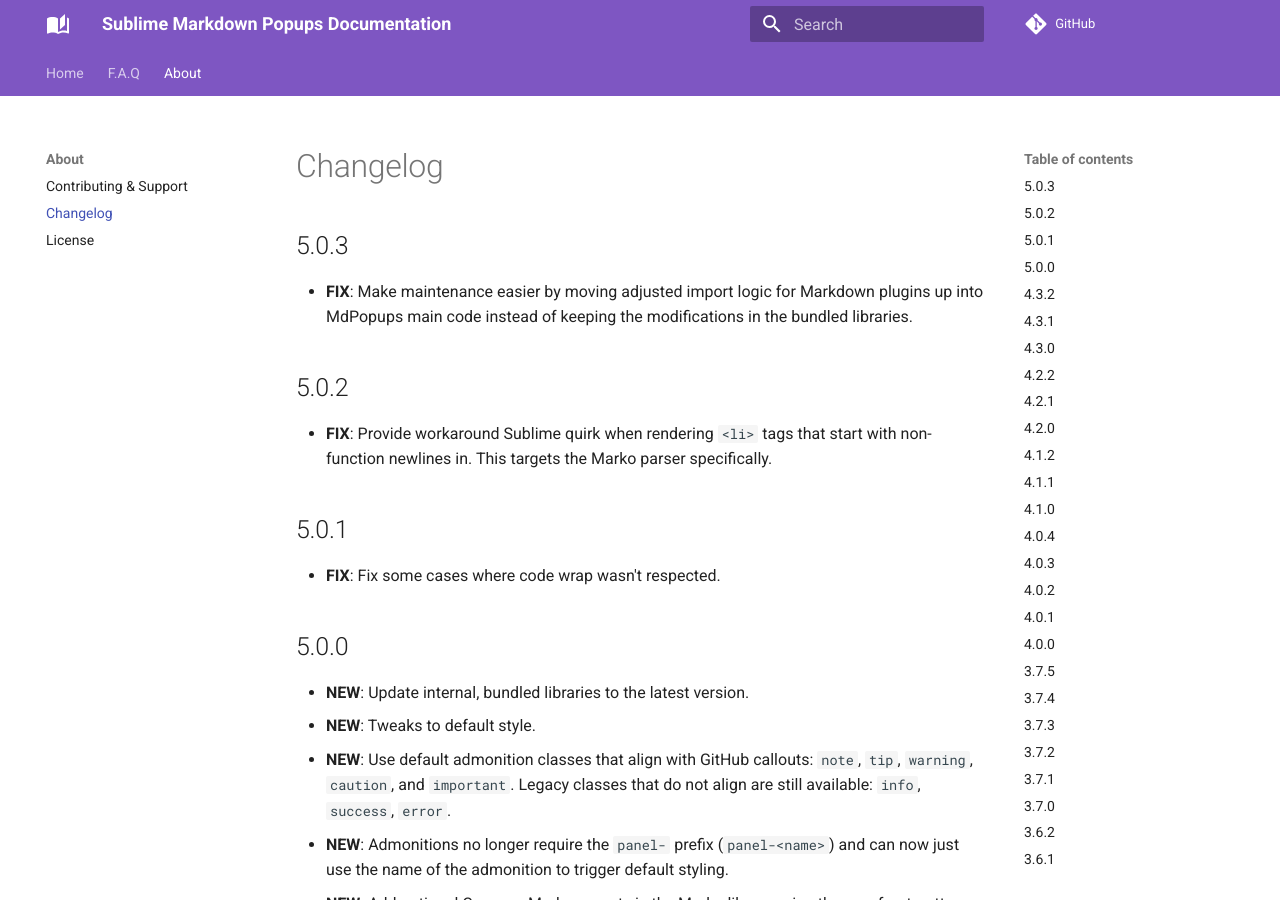
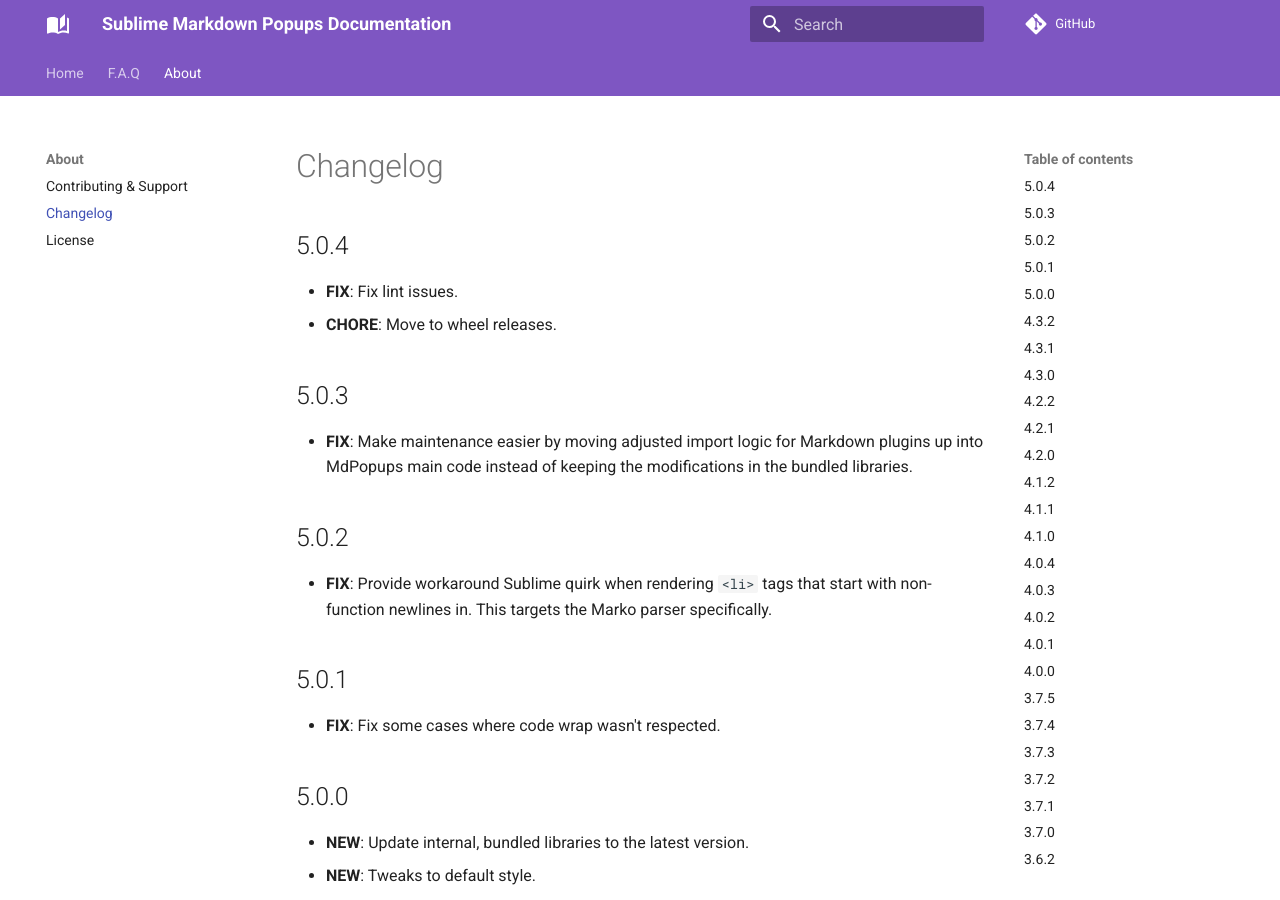
Before and after one commit to facelessuser/sublime-markdown-popups, an MkDocs documentation site: the page built from docs/src/markdown/about/changelog.md, in a window 1280 px wide and 900 px high. Built offline with MkDocs 1.6.1 and Material for MkDocs 9.7.7, drawn with Linux system fonts in a browser that asks for light colours; comment, search, counter and statistics services are not loaded.

Commit message:
Update changelog and version

```diff
--- a/docs/src/markdown/about/changelog.md
+++ b/docs/src/markdown/about/changelog.md
@@ -1,4 +1,9 @@
 # Changelog
+
+## 5.0.4
+
+-   **FIX**: Fix lint issues.
+-   **CHORE**: Move to wheel releases.
 
 ## 5.0.3
 
--- a/mdpopups/version.py
+++ b/mdpopups/version.py
@@ -1,6 +1,6 @@
 """Version."""
 
-_version_info = (5, 0, 3)
+_version_info = (5, 0, 4)
 __version__ = '.'.join([str(x) for x in _version_info])
 
 
```
